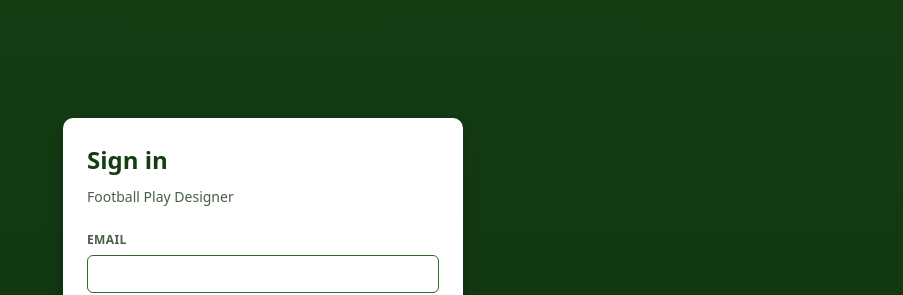
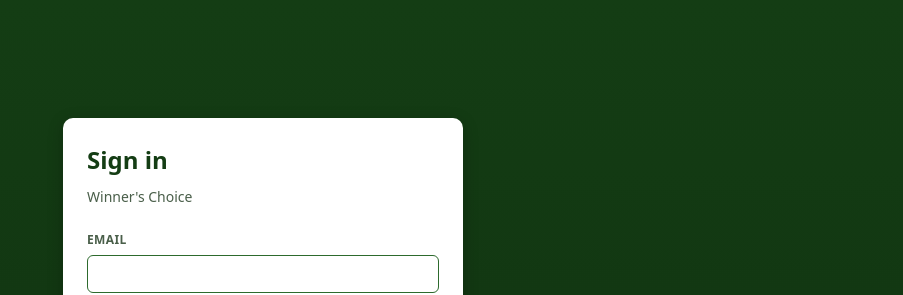
Before and after one commit to Chillslc-Football/football-play-designer, a React (Vite) app: page / in a window 1280 px wide. Shown: the top 295 px of the page, without its empty margins (377-1280 px from the left). Built offline with nearby package versions, Linux system fonts and the light colour scheme; no server answers.

Commit message:
Add production invite onboarding and Winner's Choice branding

```diff
--- a/index.html
+++ b/index.html
@@ -4,7 +4,10 @@
     <meta charset="UTF-8" />
     <link rel="icon" type="image/svg+xml" href="/favicon.svg" />
     <meta name="viewport" content="width=device-width, initial-scale=1.0" />
-    <title>footballplaydesigner</title>
+    <title>Winner's Choice</title>
+    <link rel="manifest" href="/manifest.webmanifest" />
+    <meta name="application-name" content="Winner's Choice" />
+    <meta name="apple-mobile-web-app-title" content="Winner's Choice" />
   </head>
   <body>
     <div id="root"></div>
--- a/src/components/Header/Header.tsx
+++ b/src/components/Header/Header.tsx
@@ -126,7 +126,7 @@
 
       <div className="header-inner">
         <div className="header-brand">
-          <h1 className="header-title">Football Play Designer MVP</h1>
+          <h1 className="header-title">Winner&apos;s Choice</h1>
         </div>
 
         <AppShellNav />
--- a/src/pages/LoginPage.tsx
+++ b/src/pages/LoginPage.tsx
@@ -16,7 +16,7 @@
   defaultEmail = '',
   lockedEmail = false,
   title = 'Sign in',
-  subtitle = 'Football Play Designer',
+  subtitle = "Winner's Choice",
   onBack,
 }: LoginPageProps) {
   const { signIn } = useAuth()
--- a/src/pages/SignupPage.tsx
+++ b/src/pages/SignupPage.tsx
@@ -18,7 +18,7 @@
   lockedEmail = false,
   emailRedirectTo,
   title = 'Create account',
-  subtitle = 'Football Play Designer',
+  subtitle = "Winner's Choice",
   onBack,
 }: SignupPageProps) {
   const { signUp } = useAuth()
```
Also changed, not shown: public/manifest.webmanifest (added).
